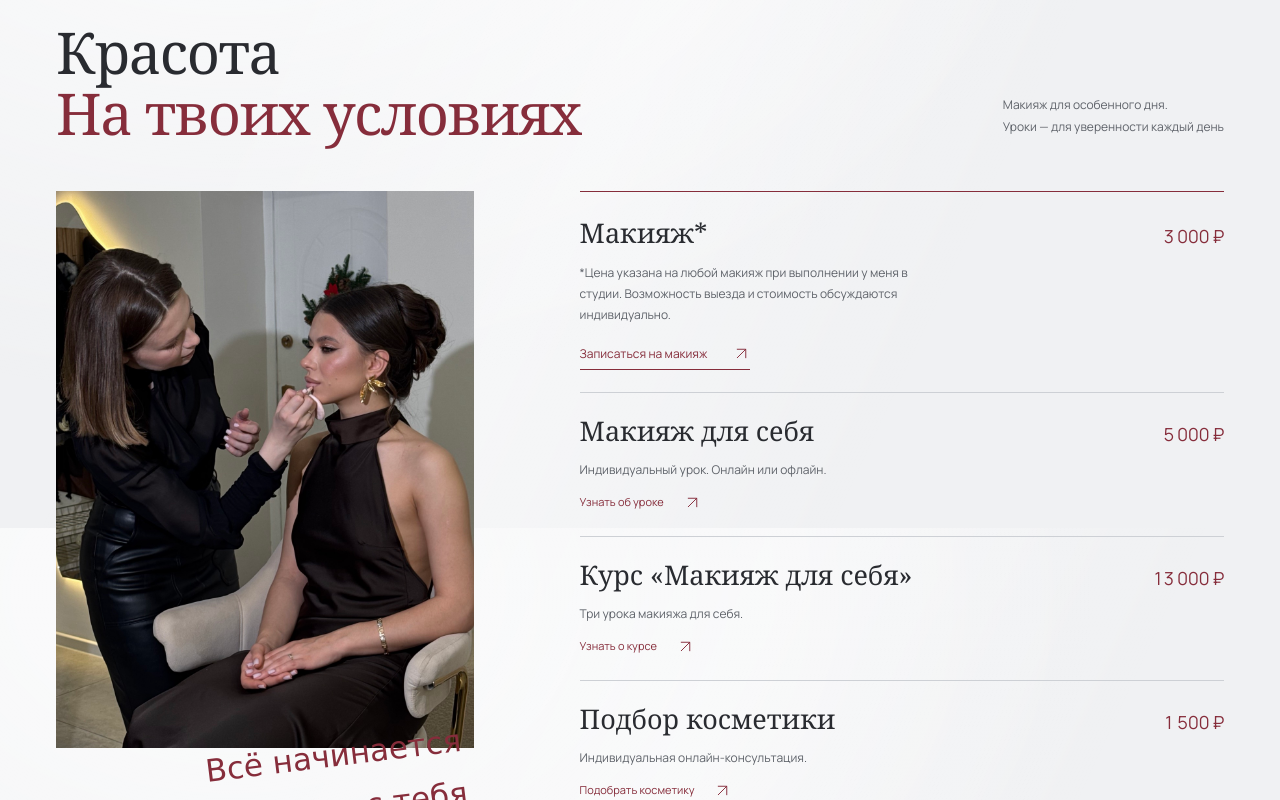
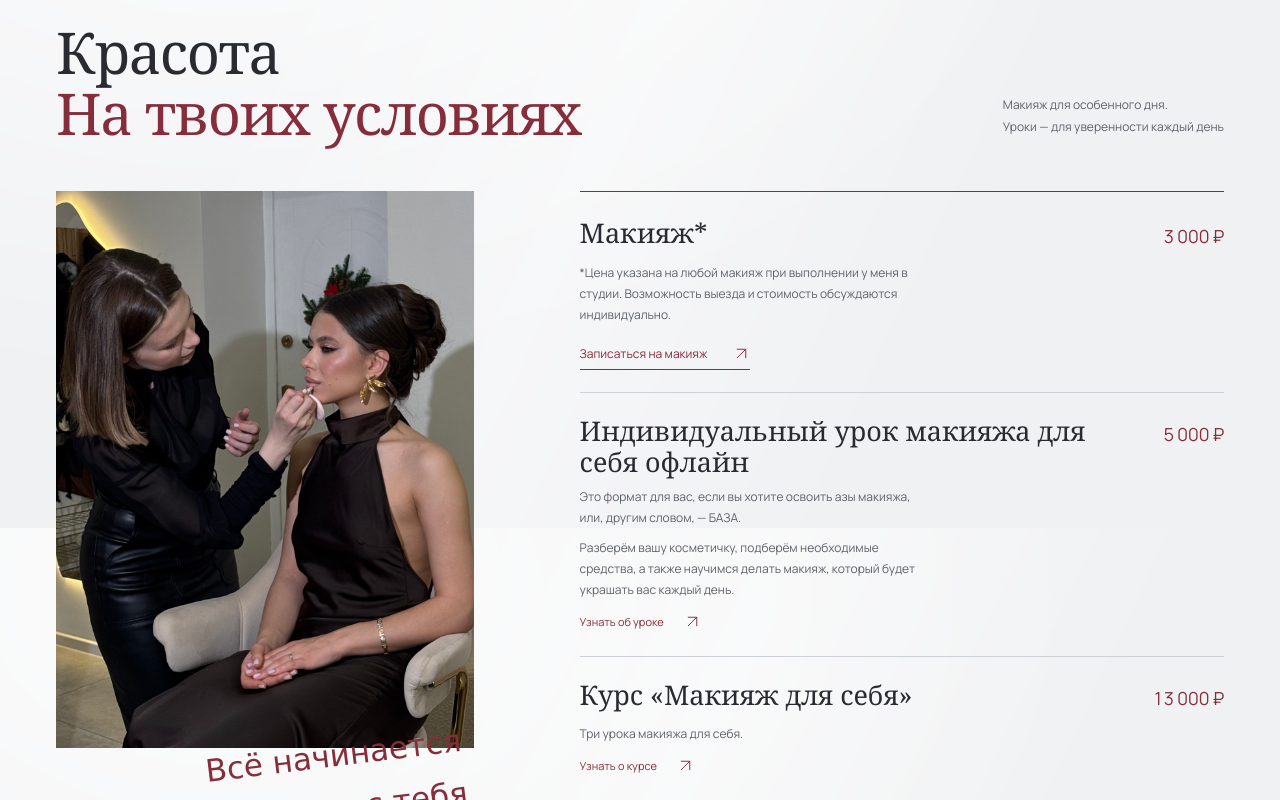
Before and after one commit to Mangelaro/valeria-pavlukhina-portfolio, a website: page index.html in a window 1280 px wide. Shown: the part 3472-4272 px from the top of the page. Drawn offline with Linux system fonts and the light colour scheme; a web font is replaced by a local one.

Commit message:
Add offline individual makeup lesson description

```diff
--- a/index.html
+++ b/index.html
@@ -61,7 +61,7 @@
       <div class="services-grid"><div class="service-photo"><img src="assets/images/makeup-process.png" width="1286" height="2026" alt="Валерия наносит макияж клиентке в студии"><p class="handwritten">Всё начинается<br>с тебя</p></div>
       <div class="service-list">
         <article class="service service-featured"><div class="service-top"><h3>Макияж*</h3><span class="price">3 000 ₽</span></div><p>*Цена указана на любой макияж при выполнении у меня в студии. Возможность выезда и стоимость обсуждаются индивидуально.</p><a class="text-link" href="https://t.me/pavlukhina_valery?text=%D0%92%D0%B0%D0%BB%D0%B5%D1%80%D0%B8%D1%8F%2C%20%D0%B7%D0%B4%D1%80%D0%B0%D0%B2%D1%81%D1%82%D0%B2%D1%83%D0%B9%D1%82%D0%B5!%20%D0%A5%D0%BE%D1%87%D1%83%20%D0%B7%D0%B0%D0%BF%D0%B8%D1%81%D0%B0%D1%82%D1%8C%D1%81%D1%8F%20%D0%BD%D0%B0%20%D0%BC%D0%B0%D0%BA%D0%B8%D1%8F%D0%B6." target="_blank" rel="noopener noreferrer">Записаться на макияж <svg class="icon-arrow" viewBox="0 0 24 24" aria-hidden="true" focusable="false"><path d="M6 18 18 6M6 6h12v12"/></svg></a></article>
-        <article class="service"><div class="service-top"><h3>Макияж для себя</h3><span class="price">5 000 ₽</span></div><p>Индивидуальный урок. Онлайн или офлайн.</p><a class="service-link" data-booking="Хочу узнать об индивидуальном уроке «Макияж для себя»." href="https://t.me/pavlukhina_valery" target="_blank" rel="noopener noreferrer">Узнать об уроке <svg class="icon-arrow" viewBox="0 0 24 24" aria-hidden="true" focusable="false"><path d="M6 18 18 6M6 6h12v12"/></svg></a></article>
+        <article class="service"><div class="service-top"><h3>Индивидуальный урок макияжа для себя офлайн</h3><span class="price">5 000 ₽</span></div><p>Это формат для вас, если вы хотите освоить азы макияжа, или, другим словом, — БАЗА.</p><p>Разберём вашу косметичку, подберём необходимые средства, а также научимся делать макияж, который будет украшать вас каждый день.</p><a class="service-link" data-booking="Хочу узнать об индивидуальном уроке «Макияж для себя» офлайн." href="https://t.me/pavlukhina_valery" target="_blank" rel="noopener noreferrer">Узнать об уроке <svg class="icon-arrow" viewBox="0 0 24 24" aria-hidden="true" focusable="false"><path d="M6 18 18 6M6 6h12v12"/></svg></a></article>
         <article class="service"><div class="service-top"><h3>Курс «Макияж для себя»</h3><span class="price">13 000 ₽</span></div><p>Три урока макияжа для себя.</p><a class="service-link" data-booking="Хочу узнать о курсе «Макияж для себя» из трёх уроков." href="https://t.me/pavlukhina_valery" target="_blank" rel="noopener noreferrer">Узнать о курсе <svg class="icon-arrow" viewBox="0 0 24 24" aria-hidden="true" focusable="false"><path d="M6 18 18 6M6 6h12v12"/></svg></a></article>
         <article class="service"><div class="service-top"><h3>Подбор косметики</h3><span class="price">1 500 ₽</span></div><p>Индивидуальная онлайн-консультация.</p><a class="service-link" data-booking="Хочу записаться на онлайн-консультацию по подбору косметики." href="https://t.me/pavlukhina_valery" target="_blank" rel="noopener noreferrer">Подобрать косметику <svg class="icon-arrow" viewBox="0 0 24 24" aria-hidden="true" focusable="false"><path d="M6 18 18 6M6 6h12v12"/></svg></a></article>
         <article class="service"><div class="service-top"><h3>Визажист с нуля</h3><span class="price price-request">По запросу</span></div><p>Базовый курс для знакомства с профессией.</p><a class="service-link" data-booking="Хочу узнать программу и стоимость базового курса «Визажист с нуля»." href="https://t.me/pavlukhina_valery" target="_blank" rel="noopener noreferrer">Узнать программу и цену <svg class="icon-arrow" viewBox="0 0 24 24" aria-hidden="true" focusable="false"><path d="M6 18 18 6M6 6h12v12"/></svg></a></article>
```
